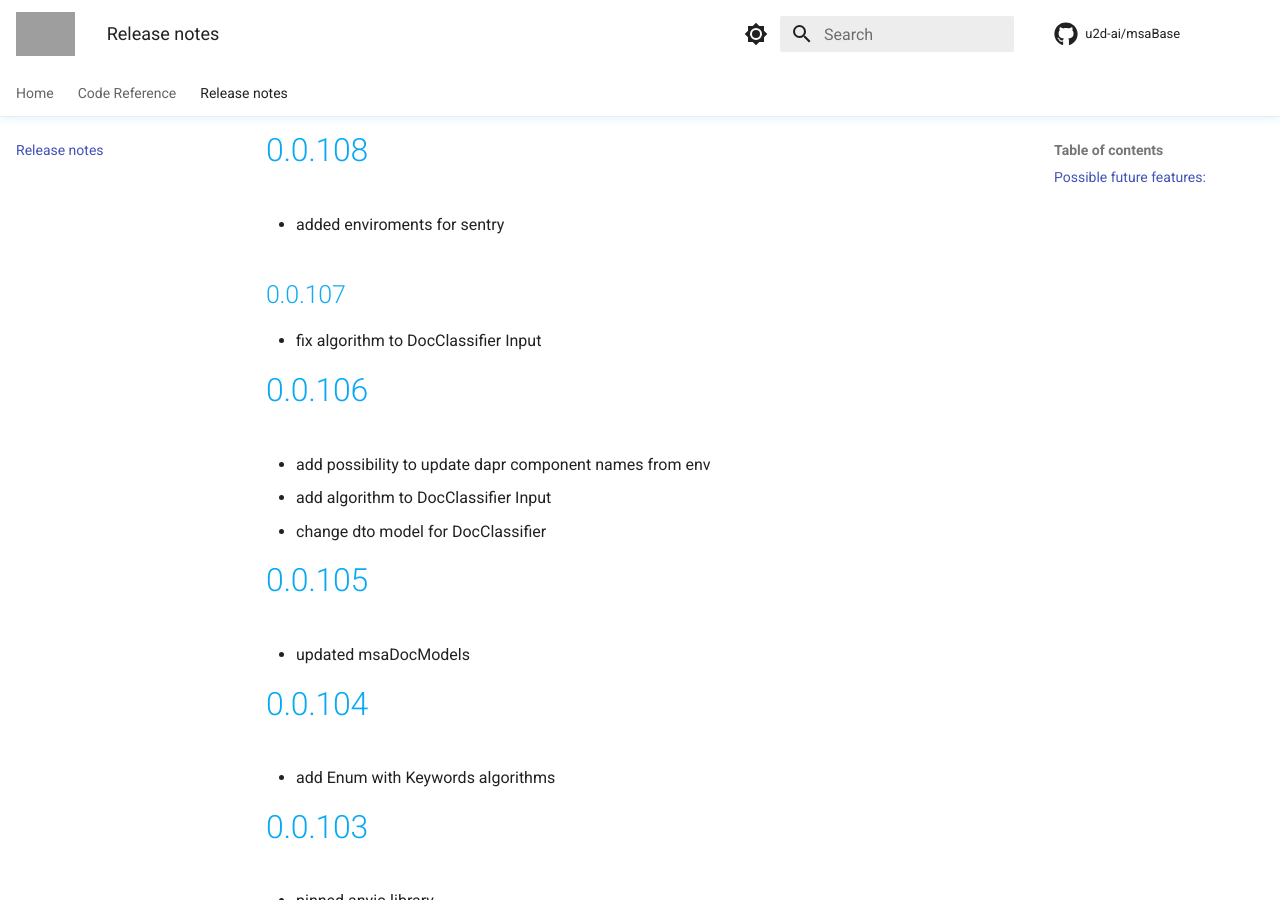
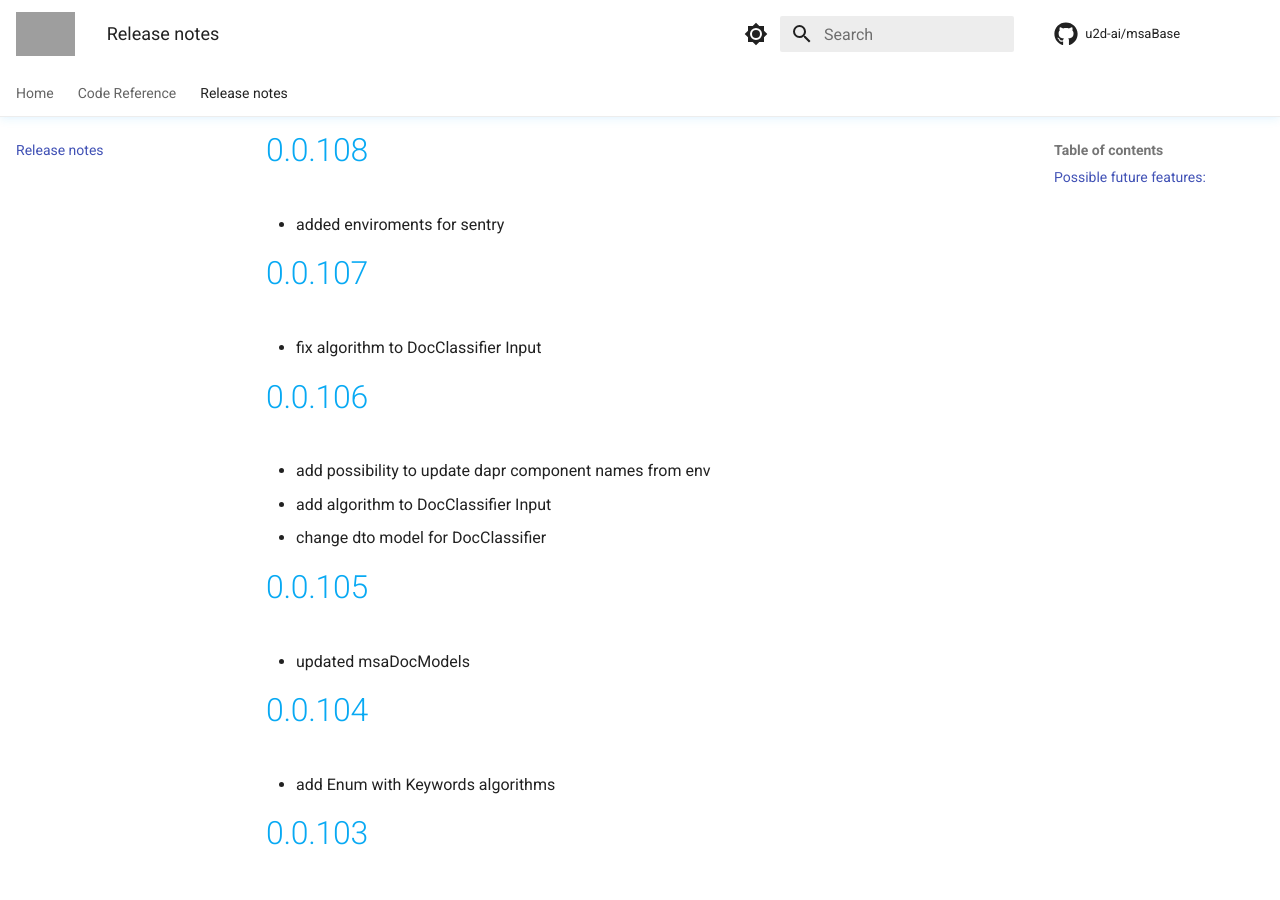
Before and after one commit to u2d-ai/msaBase, an MkDocs documentation site: the page built from docs/release-notes.md, in a window 1280 px wide and 900 px high, scrolled down 483 px. Built offline with MkDocs 1.6.1 and Material for MkDocs 9.7.7, drawn with Linux system fonts in a browser that asks for light colours; comment, search, counter and statistics services are not loaded; grey boxes are pictures that could not be loaded.

```diff
--- a/docs/release-notes.md
+++ b/docs/release-notes.md
@@ -15,7 +15,7 @@
 
 - added enviroments for sentry
 
-## 0.0.107
+# 0.0.107
 
 - fix algorithm to DocClassifier Input
 
--- a/msaBase/__init__.py
+++ b/msaBase/__init__.py
@@ -1,7 +1,7 @@
 import glob
 from os.path import basename, dirname, isfile, join
 
-version = "0.0.109"
+version = "0.0.110"
 __author__ = "Stefan Welcker"
 __copyright__ = "Copyright 2022, U2D.ai"
 __license__ = "MIT"
```
